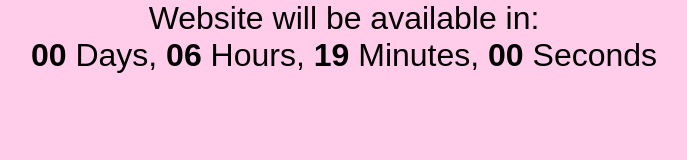
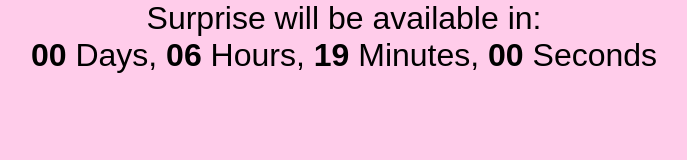
Before and after one commit to anuza08/newProject, a plain HTML site: page index.html in a window 1280 px wide. Shown: the whole page, without its empty margins (296-983 px from the left). Drawn offline with Linux system fonts and the light colour scheme; a web font is replaced by a local one.

Commit message:
new changes

```diff
--- a/index.html
+++ b/index.html
@@ -15,7 +15,7 @@
   <body>
     <!-- Countdown Timer -->
     <div class="countdown">
-      <p>Website will be available in:</p>
+      <p>Surprise will be available in:</p>
       <p>
         <span id="days">00</span> Days, <span id="hours">00</span> Hours,
         <span id="minutes">00</span> Minutes,
```
